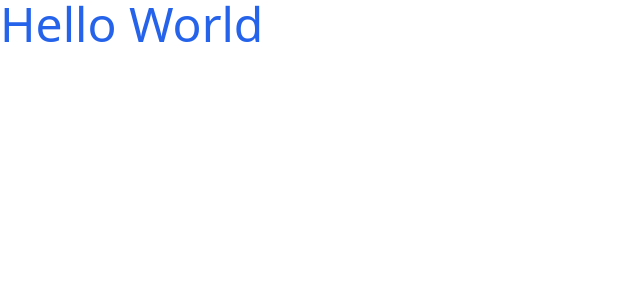
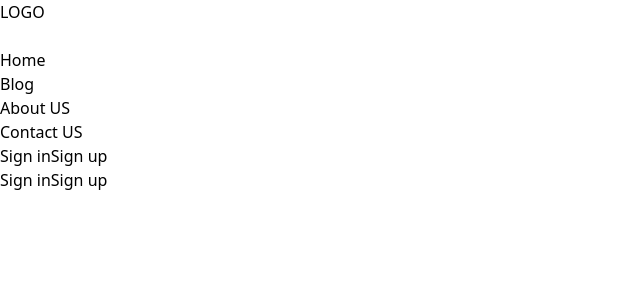
Before and after one commit to Aashirbad02/kommunity, a Next.js app: page / in a window 1280 px wide. Shown: the top 300 px of the page, without its empty margins (0-640 px from the left). Built offline with nearby package versions, Linux system fonts and the light colour scheme.

Commit message:
Files changed

```diff
--- a/pages/index.tsx
+++ b/pages/index.tsx
@@ -1,5 +1,6 @@
 import Head from "next/head";
 import { Inter } from "@next/font/google";
+import Navbar from "../Components/Navbar";
 
 const inter = Inter({ subsets: ["latin"] });
 
@@ -12,7 +13,7 @@ export default function Home() {
         <meta name="viewport" content="width=device-width, initial-scale=1" />
         <link rel="icon" href="/favicon.ico" />
       </Head>
-      <div className="text-5xl text-blue-600">Hello World</div>
+      <Navbar />
     </>
   );
 }
```
Also changed, not shown: Components/Navbar.jsx (renamed from pages/Navbar/Navbar.jsx).
